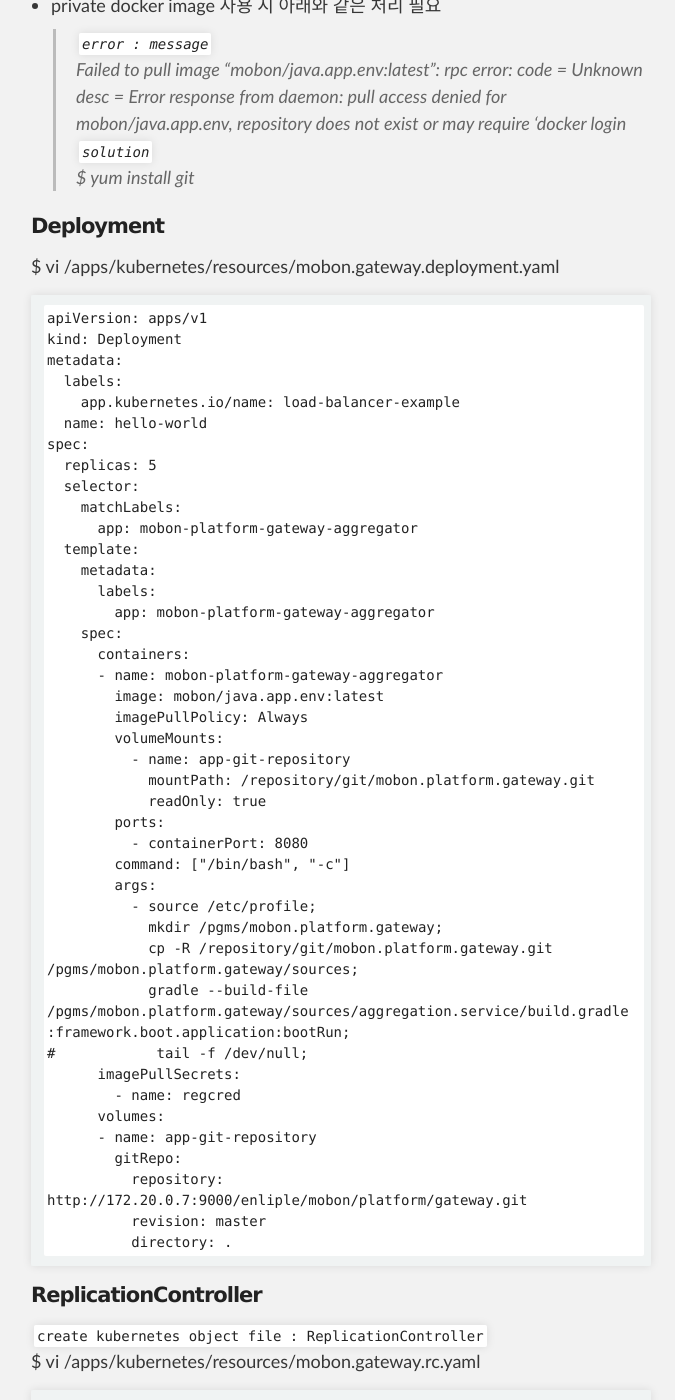
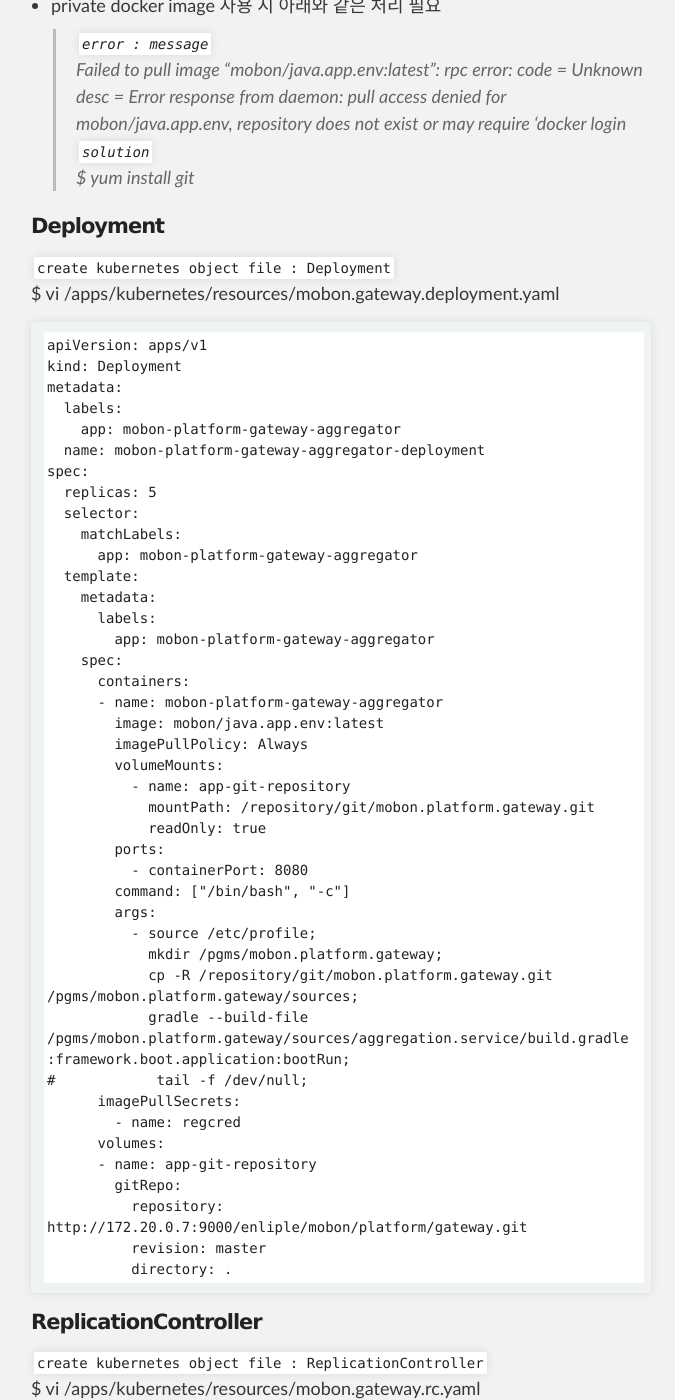
Before and after one commit to unlimited9/unlimited9.github.com, a Jekyll site: the page built from reference.notes/TA/cloud/kubernetes/how.to.deployment.md, in a window 1280 px wide and 1400 px high, scrolled down 884 px. Shown: the whole window, without its empty margins (299-974 px from the left). Built offline with Jekyll 4.4.1, drawn with Linux system fonts in a browser that asks for light colours; our own code applies the rules of GitHub Pages for plain Markdown files; some of the changed text lies outside the part shown.

Commit message:
Update how.to.deployment.md

````diff
--- a/reference.notes/TA/cloud/kubernetes/how.to.deployment.md
+++ b/reference.notes/TA/cloud/kubernetes/how.to.deployment.md
@@ -21,14 +21,15 @@ ref. [create docker image and container](../docker/create.image.n.container.md)
   $ yum install git
 
 #### Deployment
+`create kubernetes object file : Deployment`
 $ vi /apps/kubernetes/resources/mobon.gateway.deployment.yaml
 ```
 apiVersion: apps/v1
 kind: Deployment
 metadata:
   labels:
-    app.kubernetes.io/name: load-balancer-example
-  name: hello-world
+    app: mobon-platform-gateway-aggregator
+  name: mobon-platform-gateway-aggregator-deployment
 spec:
   replicas: 5
   selector:
````
Also changed, not shown: other parts of reference.notes/TA/cloud/kubernetes/how.to.deployment.md (+4 -1 lines).
